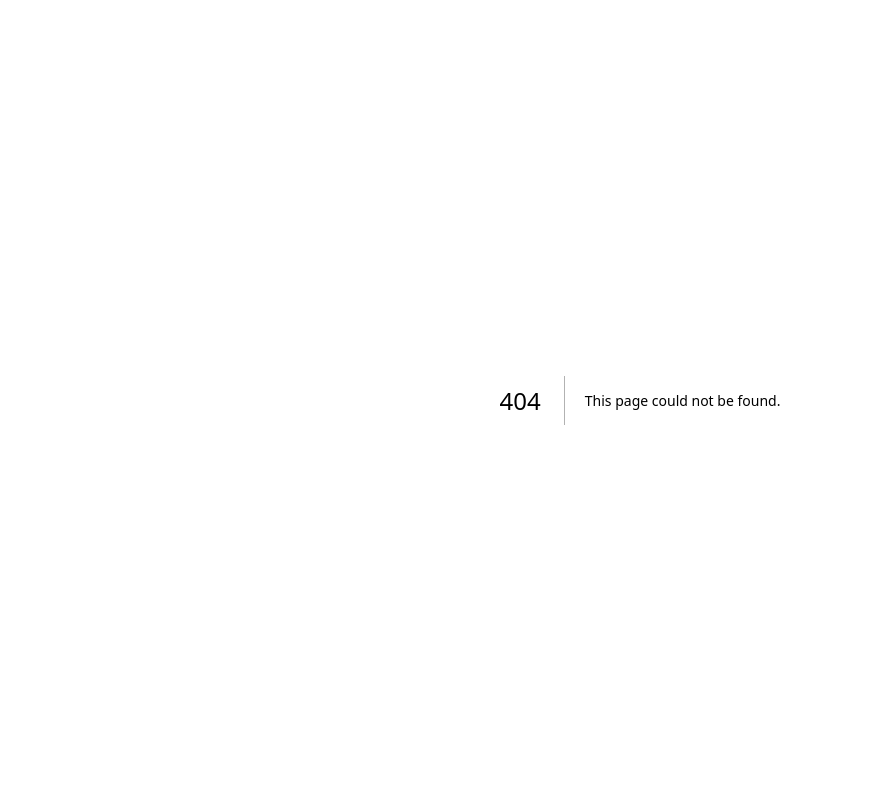
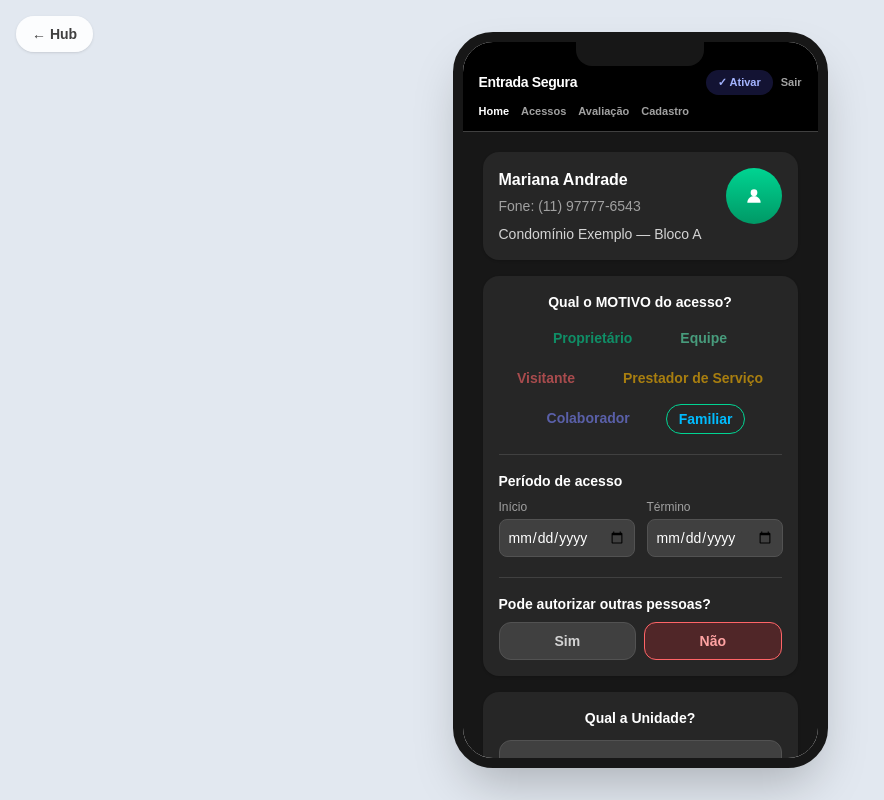
Before and after one commit to GiovannT0rres/FacialES-prototipo, a Next.js app: page /autorizacao-familiar in a window 1280 px wide. Before the commit this address had no page. Shown: the whole page, without its empty margins (0-884 px from the left). Built offline with nearby package versions, Linux system fonts and the light colour scheme.

Commit message:
feat: add autorizacao-familiar orchestrator page

```diff
--- /dev/null
+++ b/app/autorizacao-familiar/page.tsx
@@ -0,0 +1,34 @@
+"use client";
+
+import { useState } from "react";
+import Link from "next/link";
+import PhoneShell from "../facial/components/PhoneShell";
+import BoardingPassScreen from "../ativacao-proprietario/components/screens/BoardingPassScreen";
+import PainelOperadorScreen from "./components/screens/PainelOperadorScreen";
+
+export default function AutorizacaoFamiliarApp() {
+  const [unidadeAtivada, setUnidadeAtivada] = useState<string | null>(null);
+
+  return (
+    <div className="relative flex min-h-screen w-full items-center justify-center gap-6 bg-slate-200 p-4">
+      <PhoneShell>
+        <PainelOperadorScreen onAtivar={setUnidadeAtivada} />
+      </PhoneShell>
+
+      {unidadeAtivada && (
+        <PhoneShell>
+          <BoardingPassScreen />
+        </PhoneShell>
+      )}
+
+      <div className="fixed left-4 top-4 flex flex-wrap gap-2">
+        <Link
+          href="/"
+          className="rounded-full bg-white/90 px-4 py-2 text-sm font-semibold text-neutral-700 shadow"
+        >
+          ← Hub
+        </Link>
+      </div>
+    </div>
+  );
+}
```
